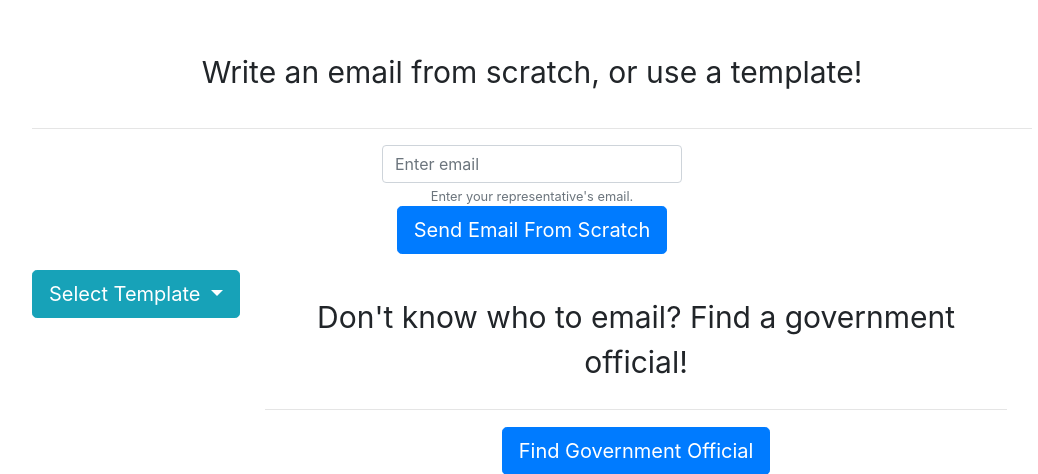
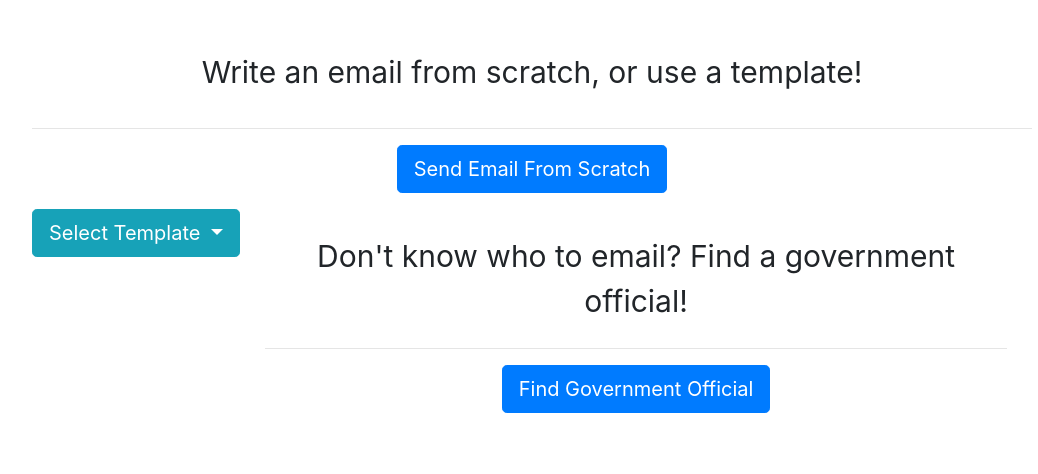
Before and after one commit to emilybuerk/civic-connect, a Django app: page /civicconnect/email/prompt/ in a window 1280 px wide. Shown: the part 58-532 px from the top of the page, without its empty margins (108-1146 px from the left). Run offline with Django 3.2, Linux system fonts and the light colour scheme; data that the repository does not hold is empty; parts of the project's set-up code (start-up, migrations or seed data) failed here and were passed over; some libraries are stand-ins or nearby versions.

Commit message:
remove custom email address

```diff
--- a/email_sys/templates/email_sys/email_view.html
+++ b/email_sys/templates/email_sys/email_view.html
@@ -58,12 +58,6 @@
                 </div>
 
                 <hr />
-                <!--
-                {% if email_text %}
-                    <div class = "mail_to">
-                        <label for = "emailTextArea">Mailing to: <b>{{email_text}}</b></label>
-                    </div>
-                {% endif %}-->
                 <form action="{% url 'email_sys:email_success_page' %}" method="post">
                     {% csrf_token %}
                     <div class="form-group" name = "email_field" style ="width: 300px;">
@@ -78,14 +72,7 @@
                                     <label>Mailing to: <b>{{ email_text }}</b></label>
                                 </div>
                                 <input name="email" value="{{ email_text }}" type="hidden" />
-                            {% else %}
-
-
-                                <input type="email" name = "email" class="form-control" id="exampleInputEmail1" aria-describedby="emailHelp" placeholder="Enter email">
-
-
                             {% endif %}
-                            <small id="emailHelp" class="form-text text-muted">Enter your representative's email.</small><!--
 
                             <!--Also add a dropdown-->
                             <!--<a class="btn btn-primary" href="mailto:{{email_text}}" role="button" type = "submit">Link</a>
--- a/email_sys/views.py
+++ b/email_sys/views.py
@@ -27,7 +27,9 @@ def template_view(request):
     if 'email' in request.POST.keys():
         email = request.POST['email']
 
-    context = {'drop_down_list':Template.objects.all(), 'email_text':email}
+    context = {'drop_down_list': Template.objects.all(), 'email_text': email}
+    if 'official_name' in request.POST.keys():
+        context['official_name'] = request.POST['official_name']
     return render(request, 'email_sys/email_view.html',context)
 
 
```
